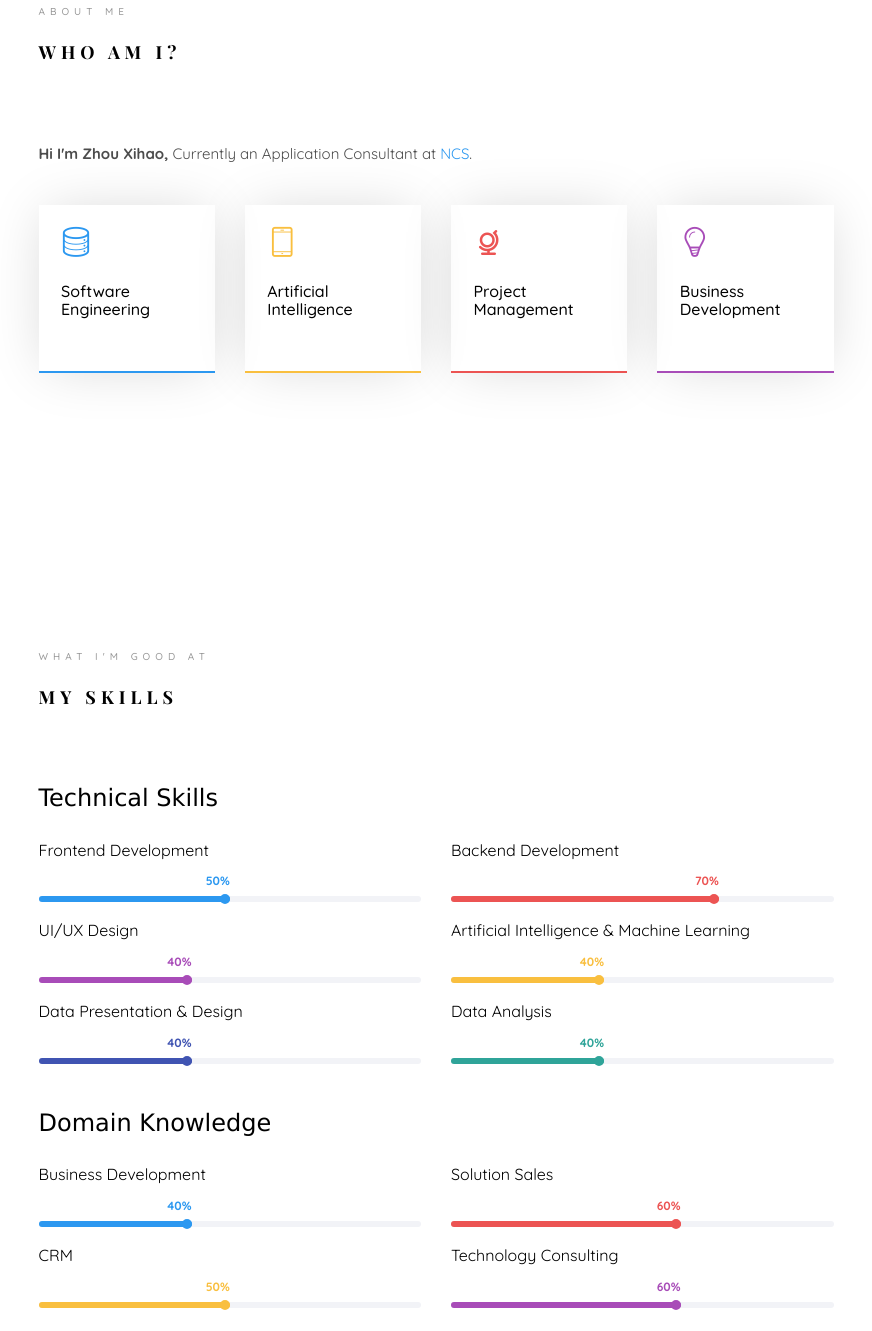
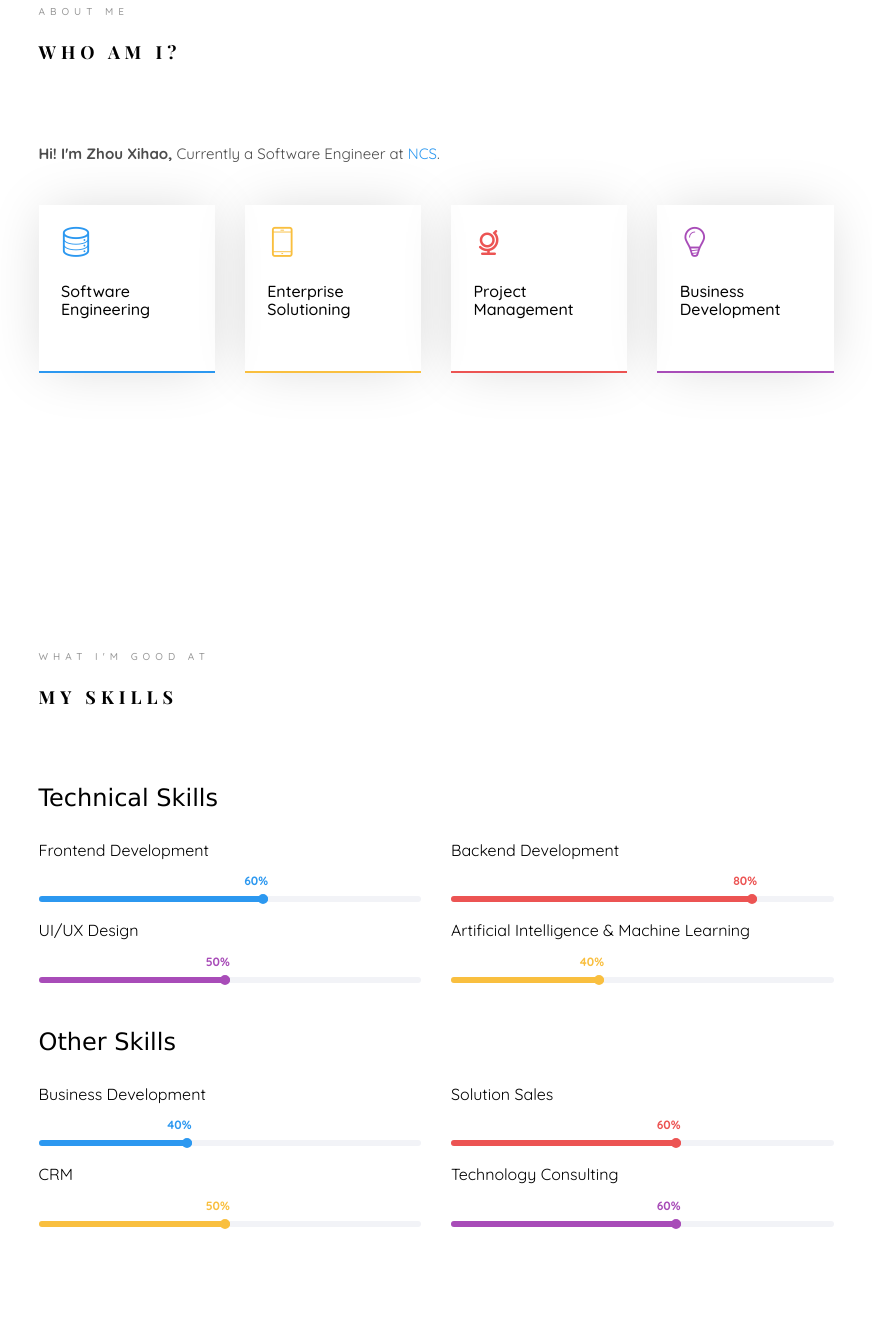
Before and after one commit to xihao-zhou/xihao95.github.io, a plain HTML site: page index.html in a window 1280 px wide. Shown: the part 1007-2338 px from the top of the page, without its empty margins (354-1226 px from the left). Drawn offline with nearby package versions, Linux system fonts and the light colour scheme; files whose address does not match are found by name; a web font is replaced by a local one.

Commit message:
minor update

```diff
--- a/index.html
+++ b/index.html
@@ -9,8 +9,7 @@
 	<meta name="keywords" content="" />
 	<meta name="author" content="" />
 
-	<!-- Place favicon.ico and apple-touch-icon.png in the root directory -->
-	<link rel="shortcut icon" href="images/x.png">
+	<link rel="shortcut icon" href="images/zhou_xihao_icon.png">
 
 	<link href="https://fonts.googleapis.com/css?family=Quicksand:300,400,500,700" rel="stylesheet">
 	<link href="https://fonts.googleapis.com/css?family=Playfair+Display:400,400i,700" rel="stylesheet">
@@ -44,22 +43,19 @@
 		<a href="#" class="js-colorlib-nav-toggle colorlib-nav-toggle" data-toggle="collapse" data-target="#navbar" aria-expanded="false" aria-controls="navbar"><i></i></a>
 		<aside id="colorlib-aside" role="complementary" class="border js-fullheight">
 			<div class="text-center">
-				<div class="author-img" style="background-image: url(images/PIC.png);"></div>
+				<div class="author-img" style="background-image: url(images/zhou_xihao_photo.png);"></div>
 				<h1 id="colorlib-logo"><a href="index.html">Zhou Xihao</a></h1>
-				<span class="position">Application Consultant at NCS</span>
+				<span class="position">Software Engineer at NCS</span>
 			</div>
 			<nav id="colorlib-main-menu" role="navigation" class="navbar">
 				<div id="navbar" class="collapse">
 					<ul>
 						<li class="active"><a href="#" data-nav-section="home">Home</a></li>
 						<li><a href="#" data-nav-section="about">About</a></li>
-						<!-- <li><a href="#" data-nav-section="services">Services</a></li> -->
 						<li><a href="#" data-nav-section="skills">Skills</a></li>
 						<li><a href="#" data-nav-section="education">Education</a></li>
 						<li><a href="#" data-nav-section="experience">Experience</a></li>
 						<li><a href="#" data-nav-section="projects">Projects</a></li>
-						<!-- <li><a href="#" data-nav-section="blog">Blog</a></li> -->
-						<!-- <li><a href="#" data-nav-section="contact">Contact</a></li> -->
 					</ul>
 				</div>
 			</nav>
@@ -82,7 +78,7 @@
 			<section id="colorlib-hero" class="js-fullheight" data-section="home">
 				<div class="flexslider js-fullheight">
 					<ul class="slides">
-				   	<li style="background-image: url(images/img_bg_1.jpg);">
+				   	<li style="background-image: url(images/zhou_xihao_img_bg_1.jpg);">
 				   		<div class="overlay"></div>
 				   		<div class="container-fluid">
 				   			<div class="row">
@@ -111,8 +107,8 @@
 									<div class="about-desc">
 										<span class="heading-meta">About Me</span>
 										<h2 class="colorlib-heading">Who Am I?</h2>
-										<p><strong>Hi I'm Zhou Xihao,</strong>
-											Currently an Application Consultant at <a href="https://www.ncs.com.sg/">NCS</a>.
+										<p><strong>Hi! I'm Zhou Xihao,</strong>
+											Currently a Software Engineer at <a href="https://www.ncs.com.sg/">NCS</a>.
 										</p>
 									</div>
 								</div>
@@ -127,7 +123,7 @@
 								<div class="col-md-3 animate-box" data-animate-effect="fadeInTop">
 									<div class="services color-3">
 										<span class="icon2"><i class="icon-phone3"></i></span>
-										<h3>Artificial Intelligence</h3>
+										<h3>Enterprise Solutioning</h3>
 									</div>
 								</div>
 								<div class="col-md-3 animate-box" data-animate-effect="fadeInRight">
@@ -148,32 +144,6 @@
 				</div>
 			</section>
 
-			<!-- <div id="colorlib-counter" class="colorlib-counters" style="background-image: url(images/cover_bg_1.jpg);" data-stellar-background-ratio="0.5">
-				<div class="overlay"></div>
-				<div class="colorlib-narrow-content">
-					<div class="row">
-					</div>
-					<div class="row">
-						<div class="col-md-3 text-center animate-box">
-							<span class="colorlib-counter js-counter" data-from="8800" data-to="9069" data-speed="5000" data-refresh-interval="50"></span>
-							<span class="colorlib-counter-label">Days on Earth</span>
-						</div>
-						<div class="col-md-3 text-center animate-box">
-							<span class="colorlib-counter js-counter" data-from="3500" data-to="3720" data-speed="5000" data-refresh-interval="50"></span>
-							<span class="colorlib-counter-label">Highest Altitude Reached</span>
-						</div>
-						<div class="col-md-3 text-center animate-box">
-							<span class="colorlib-counter js-counter" data-from="0" data-to="16" data-speed="5000" data-refresh-interval="50"></span>
-							<span class="colorlib-counter-label">Cities Visited</span>
-						</div>
-						<div class="col-md-3 text-center animate-box">
-							<span class="colorlib-counter js-counter" data-from="0" data-to="2" data-speed="5000" data-refresh-interval="50"></span>
-							<span class="colorlib-counter-label">Citizenships Held</span>
-						</div>
-					</div>
-				</div>
-			</div> -->
-
 			<section class="colorlib-skills" data-section="skills">
 				<div class="colorlib-narrow-content">
 					<div class="row">
@@ -185,7 +155,7 @@
 					<div class="row">
 
 						<div class="col-md-12 animate-box" data-animate-effect="fadeInLeft">
-							<h3 style="font-family:Verdana;"> Technical Skills </h3>
+							<h3 style="font-family:Verdana;">Technical Skills </h3>
 						</div>
 
 						<div class="col-md-6 animate-box" data-animate-effect="fadeInLeft">
@@ -193,9 +163,9 @@
 								<h3>Frontend Development</h3>
 								<br>
 								<div class="progress">
-								 	<div class="progress-bar color-1" role="progressbar" aria-valuenow="50"
-								  	aria-valuemin="0" aria-valuemax="100" style="width:50%">
-								    <span>50%</span>
+								 	<div class="progress-bar color-1" role="progressbar" aria-valuenow="60"
+								  	aria-valuemin="0" aria-valuemax="100" style="width:60%">
+								    <span>60%</span>
 								  	</div>
 								</div>
 							</div>
@@ -205,9 +175,9 @@
 								<h3>Backend Development</h3>
 								<br>
 								<div class="progress">
-								 	<div class="progress-bar color-2" role="progressbar" aria-valuenow="70"
-								  	aria-valuemin="0" aria-valuemax="100" style="width:70%">
-								    <span>70%</span>
+								 	<div class="progress-bar color-2" role="progressbar" aria-valuenow="80"
+								  	aria-valuemin="0" aria-valuemax="100" style="width:80%">
+								    <span>80%</span>
 								  	</div>
 								</div>
 							</div>
@@ -217,9 +187,9 @@
 								<h3>UI/UX Design</h3>
 								<br>
 								<div class="progress">
-								 	<div class="progress-bar color-4" role="progressbar" aria-valuenow="40"
-								  	aria-valuemin="0" aria-valuemax="100" style="width:40%">
-								    <span>40%</span>
+								 	<div class="progress-bar color-4" role="progressbar" aria-valuenow="50"
+								  	aria-valuemin="0" aria-valuemax="100" style="width:50%">
+								    <span>50%</span>
 								  	</div>
 								</div>
 							</div>
@@ -236,7 +206,7 @@
 								</div>
 							</div>
 						</div>
-						<div class="col-md-6 animate-box" data-animate-effect="fadeInRight">
+						<!-- <div class="col-md-6 animate-box" data-animate-effect="fadeInRight">
 							<div class="progress-wrap">
 								<h3>Data Presentation & Design</h3>
 								<br>
@@ -259,10 +229,10 @@
 								  	</div>
 								</div>
 							</div>
-						</div>
+						</div> -->
 
 						<div class="col-md-12 animate-box" data-animate-effect="fadeInLeft">
-							<h3 style="font-family:Verdana;"> <br> Domain Knowledge </h3>
+							<h3 style="font-family:Verdana;"> <br>Other Skills</h3>
 						</div>
 
 						<div class="col-md-6 animate-box" data-animate-effect="fadeInLeft">
@@ -393,7 +363,7 @@
 													<i class="icon-pen2"></i>
 											 </div>
 											 <div class="timeline-label">
-												<h2><a href="#">Application Consultant</a> <span>Jun 2020 - Present</span> <span><br>NCS</br></span> </h2>
+												<h2><a href="#">Software Engineer</a> <span>Jun 2020 - Present</span> <span><br>NCS</br></span> </h2>
 												<!-- <p>
 												<br>
 												<br>
```
Also changed, not shown: images/zhou_xihao_icon.png (renamed from images/x.png), images/zhou_xihao_img_bg_1.jpg (renamed from images/img_bg_1.jpg), images/zhou_xihao_photo.png (renamed from images/PIC.png).
